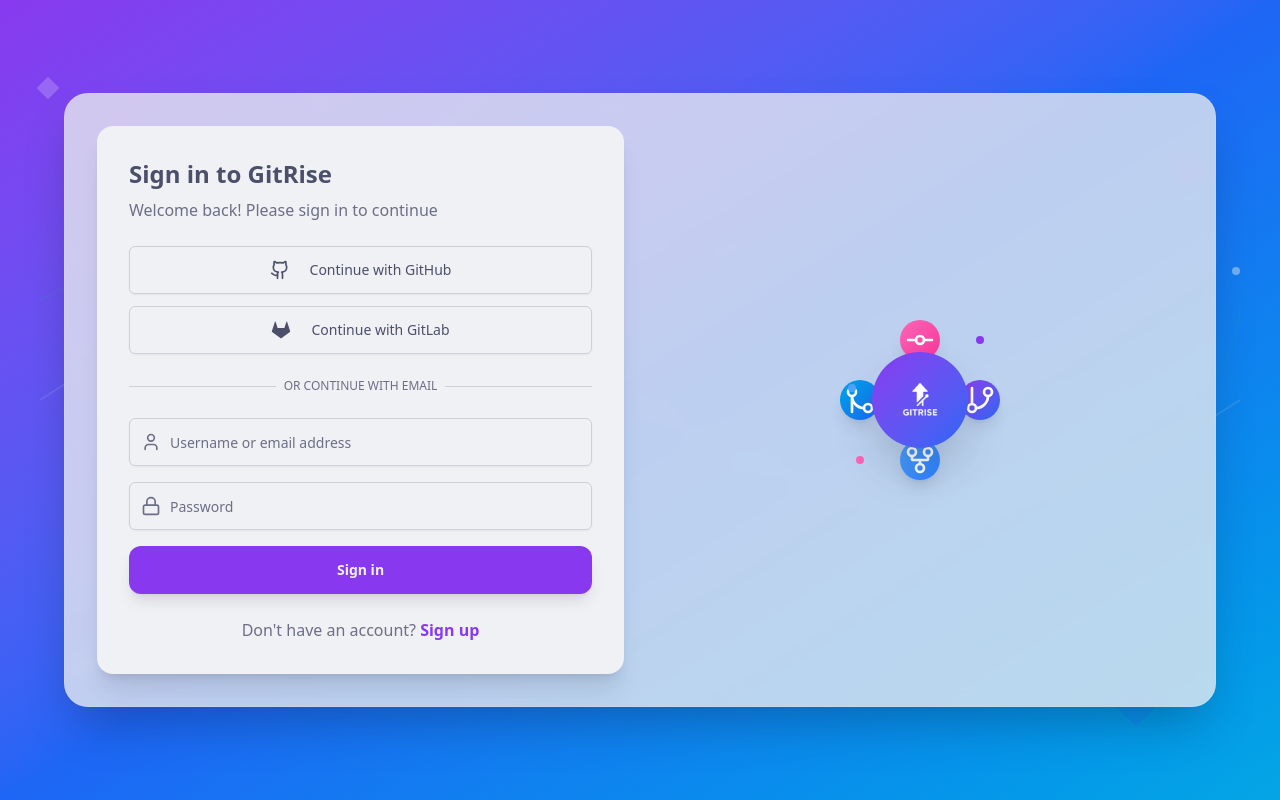
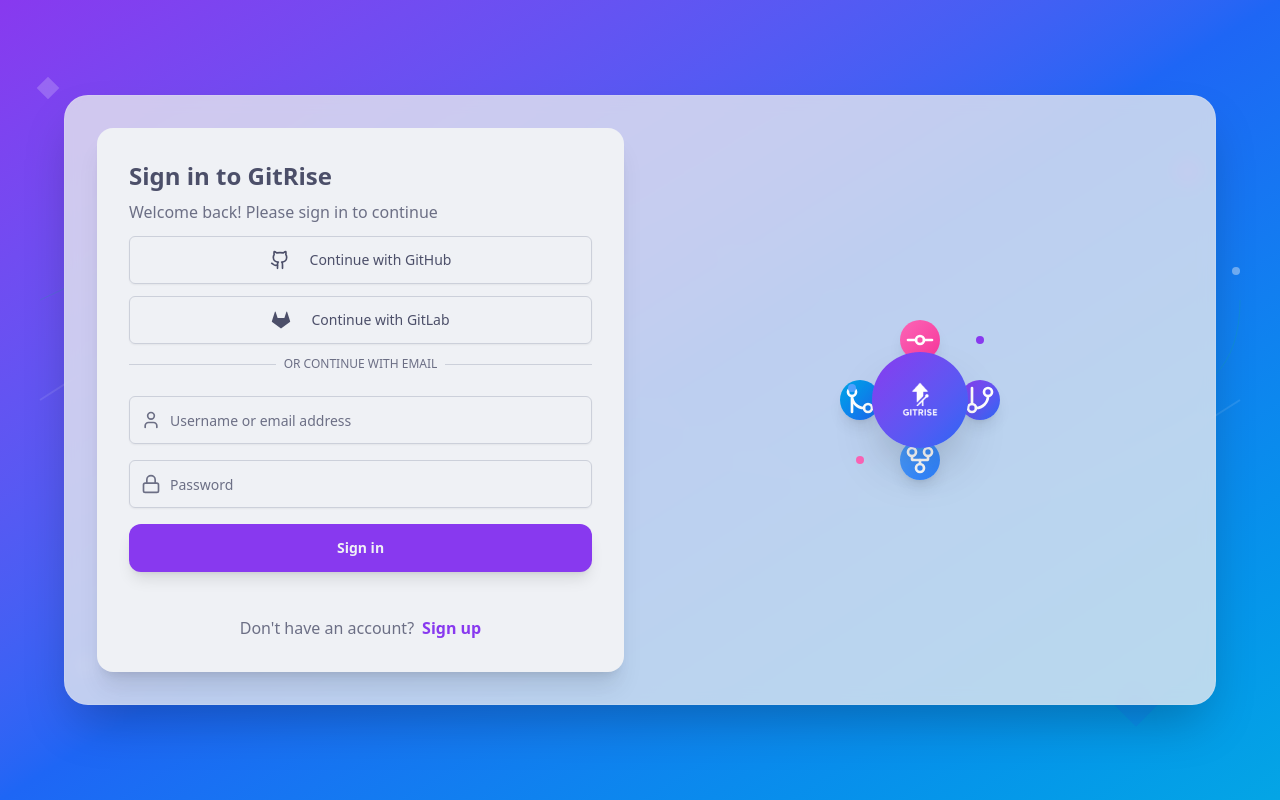
Before and after one commit to iambnlvn/gitrise, a Next.js app: page /auth in a window 1280 px wide. Built offline with nearby package versions, Linux system fonts and the light colour scheme.

Commit message:
feat: Enhance authentication form with improved error handling and response messages

```diff
--- a/src/app/components/auth/main-auth-page.tsx
+++ b/src/app/components/auth/main-auth-page.tsx
@@ -15,6 +15,10 @@ import {
   Github,
 } from "lucide-react";
 import Image from "next/image";
+import { loginSchema, signupSchema } from "@/lib/validations/auth";
+import { AuthApiResponse } from "@/types/api";
+import { treeifyError } from "zod";
+import { cn } from "@/lib/utils";
 
 const GitLabIcon = ({ className }: { className?: string }) => (
   <svg className={className} viewBox="0 0 24 24" fill="currentColor">
@@ -28,11 +32,61 @@ export function MainAuthForm() {
   const [password, setPassword] = useState("");
   const [username, setUsername] = useState("");
   const [agreedToTerms, setAgreedToTerms] = useState(false);
+  const [responseMessage, setResponseMessage] = useState<string | null>(null);
+  const [isError, setIsError] = useState<boolean>(false);
 
   const handleSubmit = async (e: React.FormEvent) => {
     e.preventDefault();
-    // TODO: Implement Supabase authentication
-    console.log("Form submitted:", { email, password, username, isLogin });
+    setResponseMessage(null);
+
+    try {
+      const endpoint = isLogin ? "/api/auth/login" : "/api/auth/signup";
+      const payload = isLogin
+        ? { email, password }
+        : { email, password, username, agreedToTerms };
+      const validationSchema = isLogin ? loginSchema : signupSchema;
+      const validationResult = validationSchema.safeParse(payload);
+
+      if (!validationResult.success) {
+        const errors = treeifyError(validationResult.error);
+
+        setResponseMessage(errors.errors.join(", "));
+        setIsError(true);
+        return;
+      }
+
+      const response = await fetch(endpoint, {
+        method: "POST",
+        headers: {
+          "Content-Type": "application/json",
+        },
+        body: JSON.stringify(validationResult.data),
+      });
+
+      const data: AuthApiResponse = await response.json();
+
+      if (!response.ok) {
+        setResponseMessage(
+          data.error?.message || "Authentication failed. Please try again.",
+        );
+        setIsError(true);
+      } else {
+        setResponseMessage(data.message || "Authentication successful!");
+        setIsError(false);
+
+        if (!isLogin) {
+          setUsername("");
+          setEmail("");
+          setPassword("");
+          setAgreedToTerms(false);
+        }
+      }
+    } catch {
+      setResponseMessage(
+        "An unexpected error occurred. Please try again later.",
+      );
+      setIsError(true);
+    }
   };
 
   const handleGitHubAuth = async () => {
@@ -97,7 +151,7 @@ export function MainAuthForm() {
             <div className="grid items-center gap-8 lg:grid-cols-2">
               {/* Left side - Form */}
               <div className="bg-background rounded-2xl p-8 shadow-xl">
-                <div className="mb-6">
+                <div className="mb-3">
                   <h2 className="text-foreground mb-2 text-2xl font-bold">
                     {isLogin
                       ? "Sign in to GitRise"
@@ -110,7 +164,7 @@ export function MainAuthForm() {
                   </p>
                 </div>
 
-                <div className="mb-6 space-y-3">
+                <div className="mb-3 space-y-3">
                   <Button
                     type="button"
                     variant="outline"
@@ -206,19 +260,26 @@ export function MainAuthForm() {
                     {isLogin ? "Sign in" : "Create account"}
                   </Button>
                 </form>
-
-                <div className="mt-6 text-center">
+                <p
+                  className={cn(
+                    isError ? "text-red-500" : "text-green-500",
+                    "mt-4 min-h-[1.5rem] text-center font-medium",
+                  )}
+                >
+                  {responseMessage}
+                </p>
+                <div className="mt-1 flex justify-center space-x-2 text-center">
                   <p className="text-muted-foreground">
                     {isLogin
                       ? "Don't have an account? "
                       : "Already have an account? "}
-                    <button
-                      onClick={() => setIsLogin(!isLogin)}
-                      className="text-primary hover:text-primary/80 font-semibold"
-                    >
-                      {isLogin ? "Sign up" : "Sign in"}
-                    </button>
                   </p>
+                  <button
+                    onClick={() => setIsLogin(!isLogin)}
+                    className="text-primary hover:text-primary/80 font-semibold"
+                  >
+                    {isLogin ? "Sign up" : "Sign in"}
+                  </button>
                 </div>
               </div>
 
```
